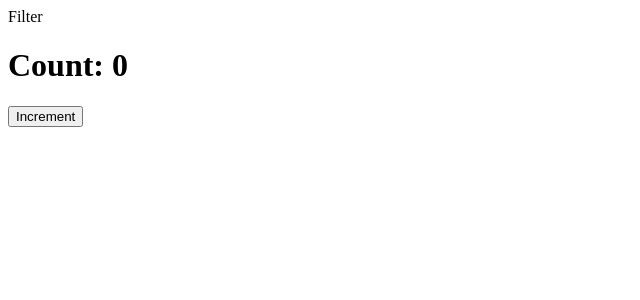
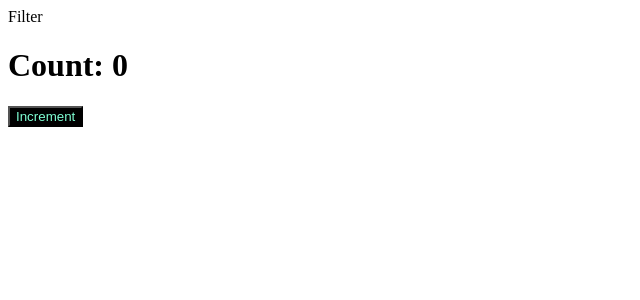
Before and after one commit to jakhadev/webpack-tutorial, a React app: page / in a window 1280 px wide. Shown: the top 300 px of the page, without its empty margins (0-640 px from the left). Built offline with nearby package versions, Linux system fonts and the light colour scheme.

Commit message:
CSS & SCSS loader

```diff
--- a/package.json
+++ b/package.json
@@ -26,8 +26,13 @@
     "@types/react-dom": "^19.1.5",
     "@types/webpack": "^5.28.5",
     "@types/webpack-dev-server": "^4.7.1",
+    "css-loader": "^7.1.2",
     "dotenv-webpack": "^8.1.0",
     "html-webpack-plugin": "^5.6.3",
+    "mini-css-extract-plugin": "^2.9.2",
+    "sass": "^1.89.1",
+    "sass-loader": "^16.0.5",
+    "style-loader": "^4.0.0",
     "ts-loader": "^9.5.2",
     "ts-node": "^10.9.2",
     "typescript": "^5.8.3",
--- /dev/null
+++ b/src/components/app.scss
@@ -0,0 +1,10 @@
+.button {
+  color: aquamarine;
+  background: #000;
+  &:hover {
+    background: #333;
+  }
+  &:active {
+    background: #555;
+  }
+}
--- a/src/components/app.tsx
+++ b/src/components/app.tsx
@@ -1,5 +1,6 @@
 import { useState } from "react";
 import Filter from "./filter";
+import "./app.scss";
 
 const App = () => {
   const [count, setCount] = useState(0);
@@ -9,7 +10,9 @@ const App = () => {
       <Filter />
 
       <h1>Count: {count}</h1>
-      <button onClick={increment}>Increment</button>
+      <button onClick={increment} className="button">
+        Increment
+      </button>
     </div>
   );
 };
--- a/webpack.config.ts
+++ b/webpack.config.ts
@@ -3,6 +3,7 @@ import HtmlWebpackPlugin from "html-webpack-plugin";
 import path from "path";
 import { Configuration } from "webpack";
 import type { Configuration as DevServerConfiguration } from "webpack-dev-server";
+import MiniCssExtractPlugin from "mini-css-extract-plugin";
 
 interface Env {
   mode: "development" | "production";
@@ -25,6 +26,16 @@ export default (env: Env) => {
           use: "ts-loader",
           exclude: /node_modules/,
         },
+        {
+          test: /\.scss$/i,
+          use: [
+            env.mode === "production"
+              ? MiniCssExtractPlugin.loader
+              : "style-loader",
+            "css-loader",
+            "sass-loader",
+          ],
+        },
       ],
     },
     resolve: {
@@ -43,6 +54,11 @@ export default (env: Env) => {
         filename: "index.html",
       }),
       new DotenvWebpackPlugin(),
+      env.mode === "production" &&
+        new MiniCssExtractPlugin({
+          filename: "css/[name].[contenthash].css",
+          chunkFilename: "css/[id].[contenthash].css",
+        }),
     ],
   };
   return config;
```
Also changed, not shown: 1 other file (tests, documents, lock files or other folders).
